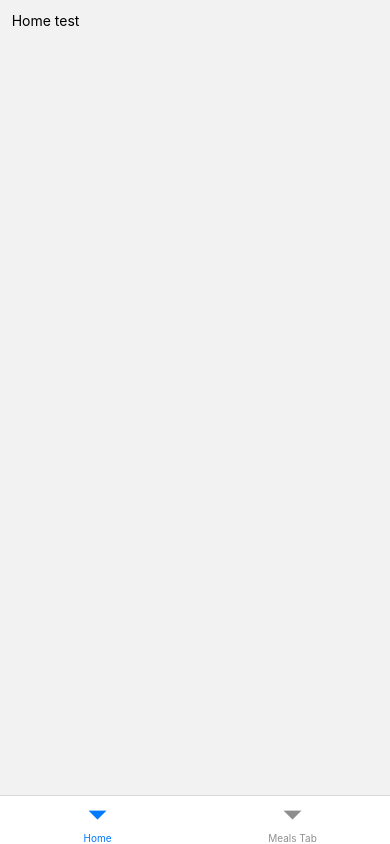
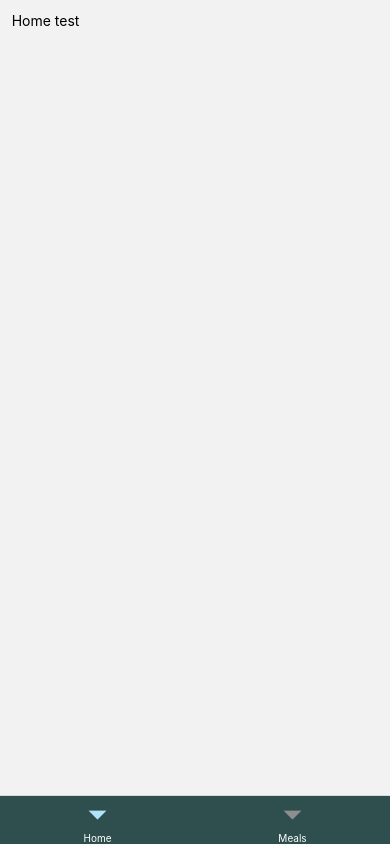
Before and after one commit to oscarraichert/MealTracker.Front, a React Native app: screen / in a window 390 px wide. Built offline with nearby package versions, Linux system fonts and the light colour scheme.

Commit message:
arrumando

```diff
--- a/App.tsx
+++ b/App.tsx
@@ -10,9 +10,9 @@ const Tab = createBottomTabNavigator<TabRoutes>()
 export default function App() {
   return (
     <NavigationContainer>
-      <Tab.Navigator>
+      <Tab.Navigator screenOptions={{ tabBarStyle: styles.tab, tabBarLabelStyle: styles.label, tabBarActiveTintColor: '#B1E3FA' }}>
         <Tab.Screen options={{ headerShown: false }} name='Home' component={HomeScreen} />
-        <Tab.Screen options={{ headerShown: false }} name='Meals Tab' component={MealsTab} />
+        <Tab.Screen options={{ headerShown: false, title: 'Meals' }} name='Meals Tab' component={MealsTab} />
       </Tab.Navigator>
     </NavigationContainer>
   )
@@ -20,5 +20,13 @@ export default function App() {
 
 
 const styles = StyleSheet.create({
-
+  tab: {
+    backgroundColor: 'darkslategray'
+  },
+  label: {
+    color: 'white'
+  },
+  icon: {
+    color: 'white'
+  }
 })
--- /dev/null
+++ b/src/components/buttons/DefaultButton.tsx
@@ -0,0 +1,32 @@
+import React from "react";
+import { Pressable, StyleSheet, Text } from "react-native";
+
+type ButtonProps = {
+    title: string,
+    onPress: () => void
+}
+
+export default function DefaultButton(props: ButtonProps) {
+    return (
+        <Pressable style={styles.button} onPress={props.onPress}>
+            <Text style={styles.text}>{props.title}</Text>
+        </Pressable>
+    )
+}
+
+const styles = StyleSheet.create({
+    button: {
+        backgroundColor: 'darkslategray',
+        paddingHorizontal: 20,
+        paddingVertical: 5,
+        margin: 10,
+        borderRadius: 5,
+        elevation: 15
+    },
+    text: {
+        color: 'white',
+        fontSize: 20,
+        fontWeight: '500',
+        letterSpacing: .5
+    }
+})
--- a/src/meals/MealsTab.tsx
+++ b/src/meals/MealsTab.tsx
@@ -3,7 +3,7 @@ import { StackRoutes } from "../navigator/Routes";
 import { createNativeStackNavigator } from "@react-navigation/native-stack";
 import { MealsScreen } from "./MealsScreen";
 import { NewMealScreen } from "./NewMeal";
-import { Button } from "react-native";
+import { Button, StyleSheet } from "react-native";
 
 const Stack = createNativeStackNavigator<StackRoutes>()
 
@@ -11,7 +11,16 @@ export function MealsTab() {
     return (
         <Stack.Navigator>
             <Stack.Screen name='Meals' component={MealsScreen} />
-            <Stack.Screen name='New Meal' component={NewMealScreen} />
+            <Stack.Screen name='New Meal' component={NewMealScreen} options={{headerStyle: styles.header, headerTitleStyle: styles.title}}/>
         </Stack.Navigator>
     )
 }
+
+const styles = StyleSheet.create({
+    header: {
+        backgroundColor: 'darkslategray'
+    },
+    title: {
+        color: 'white'
+    }
+})
--- a/src/meals/NewMeal.tsx
+++ b/src/meals/NewMeal.tsx
@@ -1,5 +1,7 @@
+import { Entypo } from "@expo/vector-icons";
 import React, { useState } from "react";
-import { StyleSheet, Text, TextInput, View } from "react-native";
+import { Button, StyleSheet, Text, TextInput, View } from "react-native";
+import DefaultButton from "../components/buttons/DefaultButton";
 
 export function NewMealScreen() {
     let [style, changeStyle] = useState(styles.validInput)
@@ -53,6 +55,9 @@ export function NewMealScreen() {
                     onChangeText={newText => validateInput(newText)}
                 />
             </View>
+            <View style={styles.buttonRow}>
+                <DefaultButton title="Save" onPress={() => console.log('teste')}></DefaultButton>
+            </View>
         </View>
     )
 
@@ -75,7 +80,8 @@ const styles = StyleSheet.create({
         marginRight: 25,
         flexGrow: 1,
         padding: 10,
-        borderColor: 'black'
+        borderColor: 'black',
+        borderRadius: 5
     },
     invalidInput: {
         borderWidth: 1,
@@ -85,12 +91,21 @@ const styles = StyleSheet.create({
         marginRight: 25,
         flexGrow: 1,
         padding: 10,
-        borderColor: 'red'
+        borderColor: 'red',
+        borderRadius: 5
     },
     inputLabel: {
         marginLeft: 10,
         marginTop: 30,
         fontSize: 18,
         width: 70
+    },
+    buttonRow: {
+        flexDirection: "row",
+        alignSelf: 'center',
+        paddingVertical: 40
+    },
+    button: {
+        margin: 2
     }
 })
```
